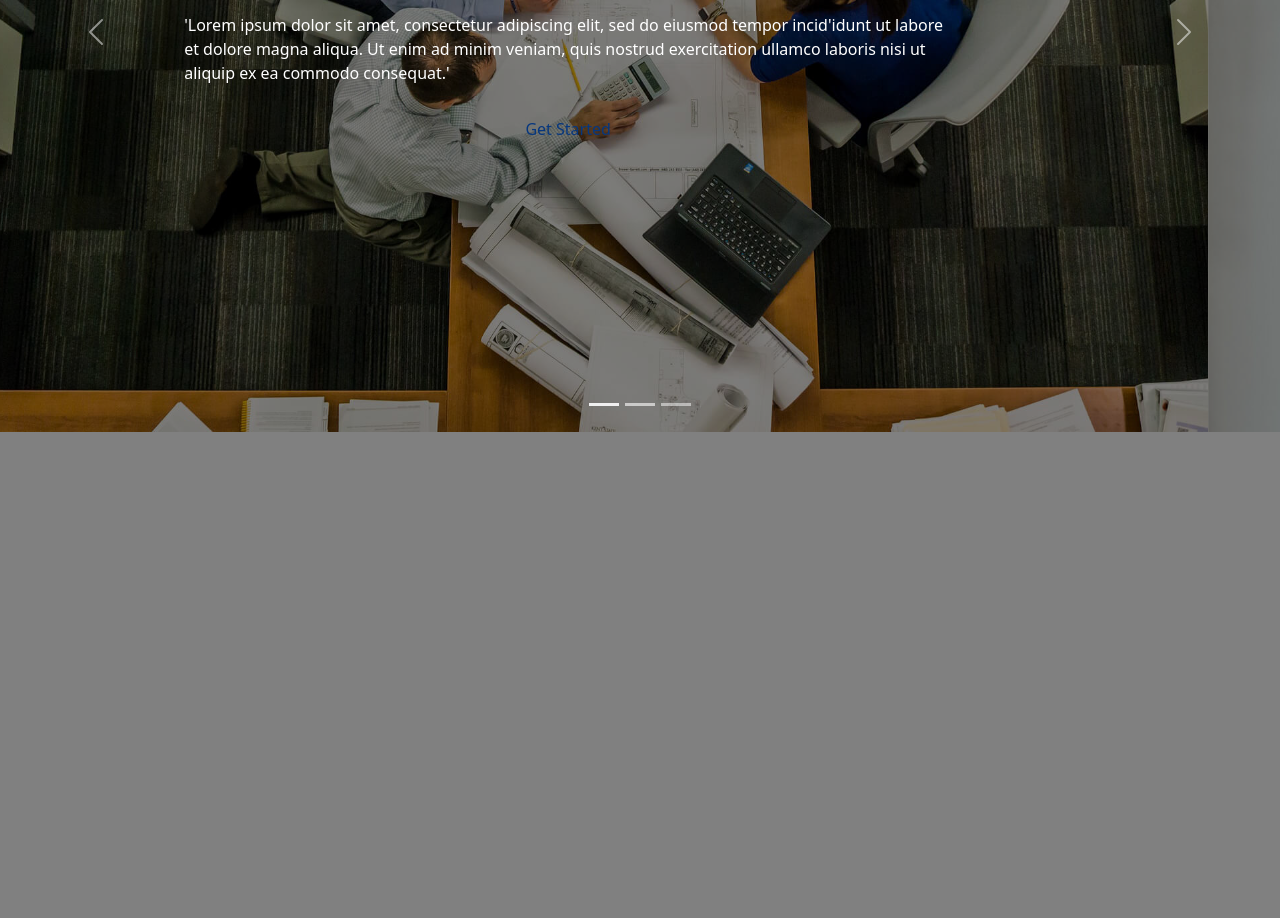
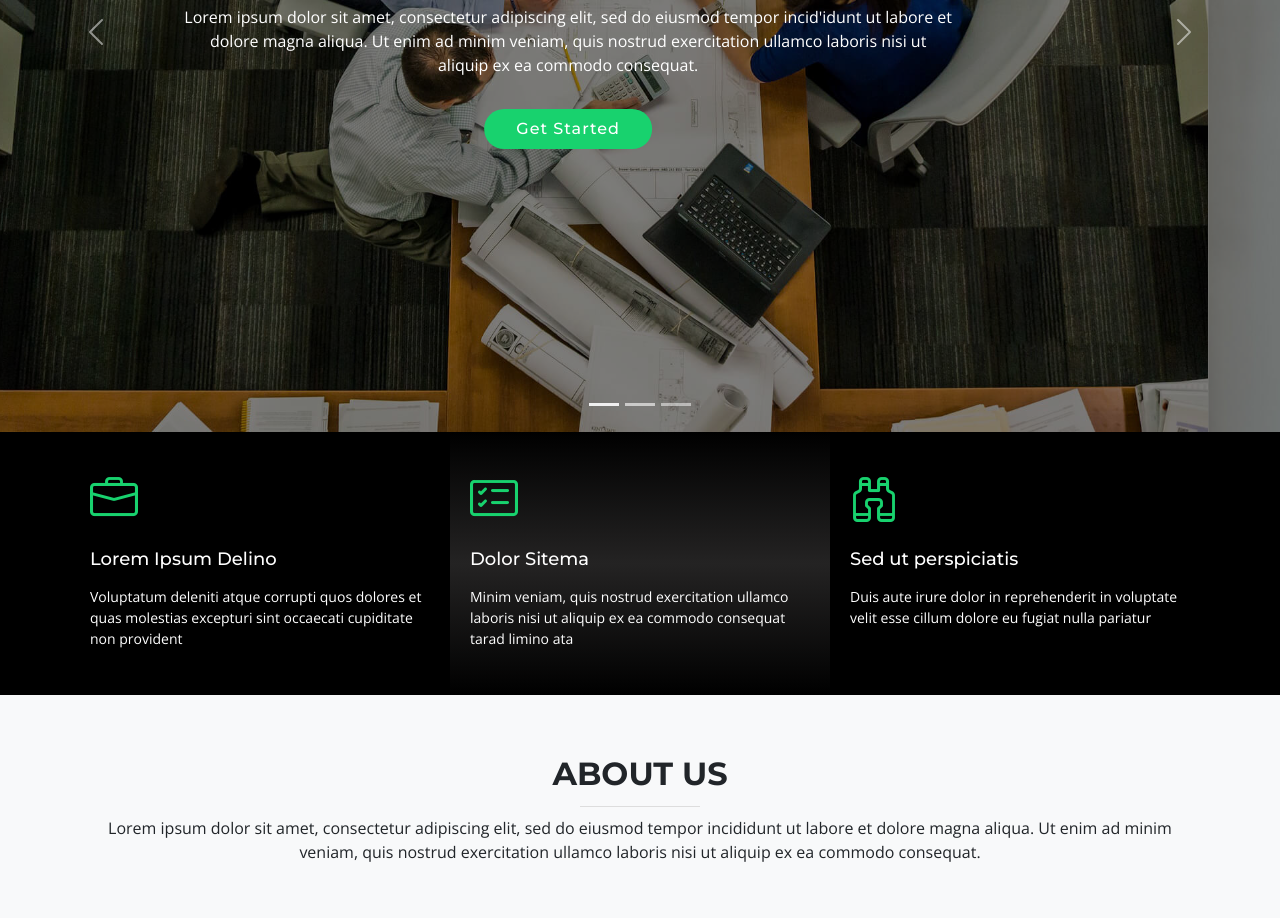
Before and after one commit to tomasbaublys/Bootstrap, a plain HTML site: page index.html in a window 1280 px wide. Shown: the part 368-1286 px from the top of the page. Before the commit the page ends 800 px from the top, so only its background shows below. Drawn offline with nearby package versions, Linux system fonts and the light colour scheme.

Commit message:
Services section completed.

```diff
--- a/index.html
+++ b/index.html
@@ -9,6 +9,7 @@
   <link href="https://fonts.googleapis.com/css?family=Open+Sans:300,300i,400,400i,700,700i|Montserrat:300,400,500,700" rel="stylesheet">
   <link href="https://cdn.jsdelivr.net/npm/bootstrap@5.1.3/dist/css/bootstrap.min.css" rel="stylesheet"
     integrity="sha384-1BmE4kWBq78iYhFldvKuhfTAU6auU8tT94WrHftjDbrCEXSU1oBoqyl2QvZ6jIW3" crossorigin="anonymous">
+    <link rel="stylesheet" href="https://cdn.jsdelivr.net/npm/bootstrap-icons@1.7.2/font/bootstrap-icons.css">
   <link rel="stylesheet" href="https://cdnjs.cloudflare.com/ajax/libs/animate.css/4.1.1/animate.min.css" />
    <link rel="stylesheet" href="style/index.css">
   <title>Document</title>
@@ -17,7 +18,7 @@
 <body>
   <header class="header">
     <nav class="navbar navbar-expand-lg navbar-dark">
-      <div class="container-fluid">
+      <div class="container-fluid px-xl-5">
         <a class="navbar-brand nav-logo" href="#">BizPage</a>
         <button class="navbar-toggler" type="button" data-bs-toggle="collapse" data-bs-target="#navbarNavDropdown"
           aria-controls="navbarNavDropdown" aria-expanded="false" aria-label="Toggle navigation">
@@ -63,7 +64,7 @@
     </nav>
   </header>
 
-  <section class="section1 animate__animated animate__rubberBand">
+  <section class="section-hero animate__animated animate__rubberBand">
     <div id="carouselExampleCaptions" class="carousel slide" data-bs-ride="carousel">
       <div class="carousel-indicators">
         <button type="button" data-bs-target="#carouselExampleCaptions" data-bs-slide-to="0" class="active"
@@ -77,7 +78,7 @@
         <div class="carousel-item carousel-item-1 active ">
           <div class="carousel-item-text d-flex justify-content-center align-items-center flex-column h-100">
             <h2>Magnam aliquam quaerat</h2>
-            <p>'Lorem ipsum dolor sit amet, consectetur adipiscing elit, sed do eiusmod tempor incid'idunt ut labore et dolore magna aliqua. Ut enim ad minim veniam, quis nostrud exercitation ullamco laboris nisi ut aliquip ex ea commodo consequat.'
+            <p>Lorem ipsum dolor sit amet, consectetur adipiscing elit, sed do eiusmod tempor incid'idunt ut labore et dolore magna aliqua. Ut enim ad minim veniam, quis nostrud exercitation ullamco laboris nisi ut aliquip ex ea commodo consequat.
             </p>
             <a href="#" class="btn-started">Get Started</a>
           </div>
@@ -109,6 +110,49 @@
       </button>
     </div>
   </section>
+  <section class="section-services bg-black">
+    <div class="container">
+      <div class="row">
+        <div class="col-lg-4 service-item">
+          <i class="bi bi-briefcase"></i>
+          <h4 class="service-title">
+            <a href="#">Lorem Ipsum Delino</a>
+          </h4>
+          <p class="service-description">
+            Voluptatum deleniti atque corrupti quos dolores et quas molestias excepturi sint occaecati cupiditate non provident
+          </p>
+        </div>
+        <div class="col-lg-4 service-item midle">
+          <i class="bi bi-card-checklist"></i>
+          <h4 class="service-title">
+            <a href="#">Dolor Sitema</a>
+          </h4>
+          <p class="service-description">
+            Minim veniam, quis nostrud exercitation ullamco laboris nisi ut aliquip ex ea commodo consequat tarad limino ata
+          </p>
+        </div>
+        <div class="col-lg-4 service-item">
+          <i class="bi bi-binoculars"></i>
+          <h4 class="service-title">
+            <a href="#">Sed ut perspiciatis</a>
+          </h4>
+          <p class="service-description">
+            Duis aute irure dolor in reprehenderit in voluptate velit esse cillum dolore eu fugiat nulla pariatur
+          </p>
+        </div>
+      </div>
+    </div>
+  </section>
+
+  <section class="section-about bg-light">
+    <div class="container">
+      <div class="section-header">
+        <h3 class="section-title">About Us</h3>
+        <p class="section-text">Lorem ipsum dolor sit amet, consectetur adipiscing elit, sed do eiusmod tempor incididunt ut labore et dolore magna aliqua. Ut enim ad minim veniam, quis nostrud exercitation ullamco laboris nisi ut aliquip ex ea commodo consequat.</p>
+      </div>
+    </div>
+
+  </section>
 
 
 
--- a/style/index.scss
+++ b/style/index.scss
@@ -1,7 +1,8 @@
 $title-font: "Montserrat", sans-serif;
 $regular-font: 'Open Sans', sans-serif;
-$main-green-font: #18d26e;
+$main-green-color: #18d26e;
 $white-color: #fff;
+$black-color: #000;
 $grey-text: #333333;
 $main-font-size: 16px;
 
@@ -25,7 +26,23 @@ $main-font-size: 16px;
 
 %carousel-text {
     color: $white-color;
+    margin-bottom: pxToRem(32px);
+    text-align: center;
     z-index: 1;
+}
+
+%button {
+    color: $white-color;
+    font-size: pxToRem(16px);
+    font-weight: 500;
+    background-color: $main-green-color;
+    padding: pxToRem(8px) pxToRem(32px);
+}
+
+%section-header {
+    padding: pxToRem(60px) 0 pxToRem(40px) 0;
+    text-align: center;
+    z-index: 3;
 }
 
 * {
@@ -45,6 +62,7 @@ img {
 a {
     display: inline-block;
     text-decoration: none;
+    color: $white-color;
 }
 
 /*  Header */
@@ -64,7 +82,7 @@ a {
             font-size: pxToRem(34px);
             font-family: $title-font;
             font-weight: 700;
-            border-left: pxToRem(4px) solid $main-green-font;
+            border-left: pxToRem(4px) solid $main-green-color;
             letter-spacing: pxToRem(3px);
             padding-left: pxToRem(10px);
             height: pxToRem(40px);
@@ -82,14 +100,17 @@ a {
                 &.active {
                     color: #18d26e!important;
                 }
+                &:hover {
+                    color: $main-green-color;
+                }
             }
         }
     }
 }
 
-/* Section */
+/* Sections */
 
-.section1 {
+.section-hero {
     .carousel-inner {
         height: 100vh;
         .carousel-item {
@@ -117,17 +138,81 @@ a {
 
             .carousel-item-text {
                 h2 {
-                    font-size: 3rem;
-                    font-weight: bold;
-                    margin-bottom: 2rem;
                     @extend %carousel-text;
+                    font-family: $title-font;
+                    font-size: pxToRem(48px);
+                    font-weight: 700;
                 }
                 p {
                     @extend %carousel-text;
-                    margin-bottom: 2rem;
+                    font-family: $regular-font;
+                    font-size: pxToRem(16px);
                     max-width: 60%;
-                  }
+                }
+                a {
+                    @extend %button;
+                    font-family: $title-font;
+                    border-radius: pxToRem(32px);
+                    letter-spacing: pxToRem(1px);
+                    z-index: 1;
+                }
             }
         }
     }
 }
+
+.section-services {
+    .service-item {
+        padding: pxToRem(30px) pxToRem(20px);
+        i {
+            font-size: pxToRem(48px);
+            color: $main-green-color;
+        }
+        h4 {
+            font-family: $title-font;
+            font-size: pxToRem(18px);
+            margin: pxToRem(15px) 0;
+        }
+        p   {
+            font-family: $regular-font;
+            color: $white-color;
+            font-size: pxToRem(14px);
+        }
+
+    &.midle {
+        background-image: linear-gradient(0deg, #000000 0%, #242323 50%, #000000 100%);
+        }
+    }
+}
+
+.section-about {
+    .section-header {
+        @extend %section-header;
+
+        h3 {
+            position: relative;
+            font-family: $title-font;
+            font-size: pxToRem(32px);
+            text-transform: uppercase;
+            font-weight: 700;
+            padding-bottom: pxToRem(15px);
+
+            &::before {
+                content: '';
+                position: absolute;
+                display: block;
+                width: pxToRem(120px);
+                height: pxToRem(1px);
+                background: #ddd;
+                left: calc(50% - 60px);
+                bottom: 1px;
+            }
+        }
+
+        p {
+            font-family: $regular-font;
+            font-size: pxToRem(16px);
+        }
+    }
+
+}
```
Also changed, not shown: style/index.css.
